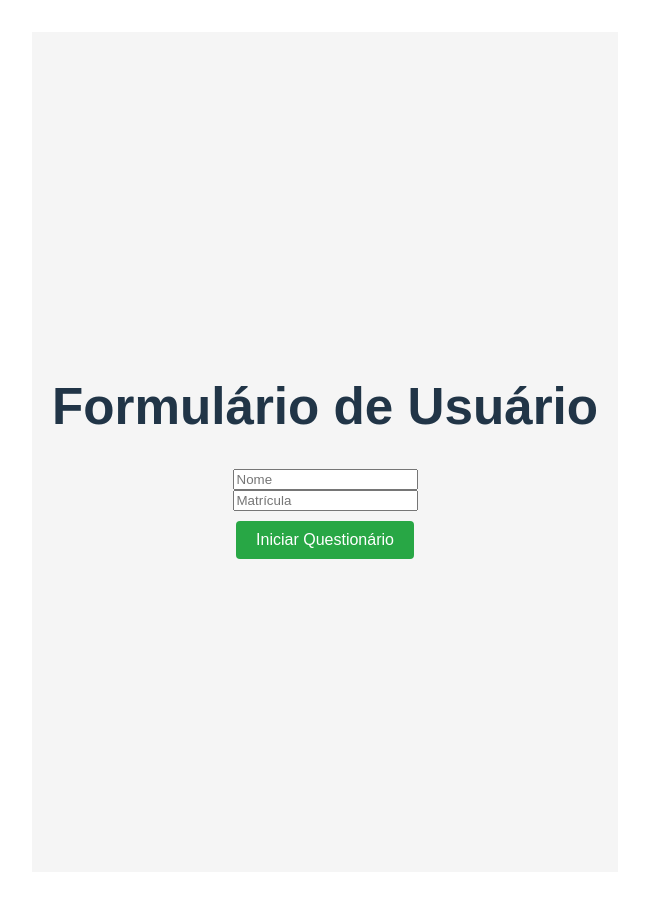
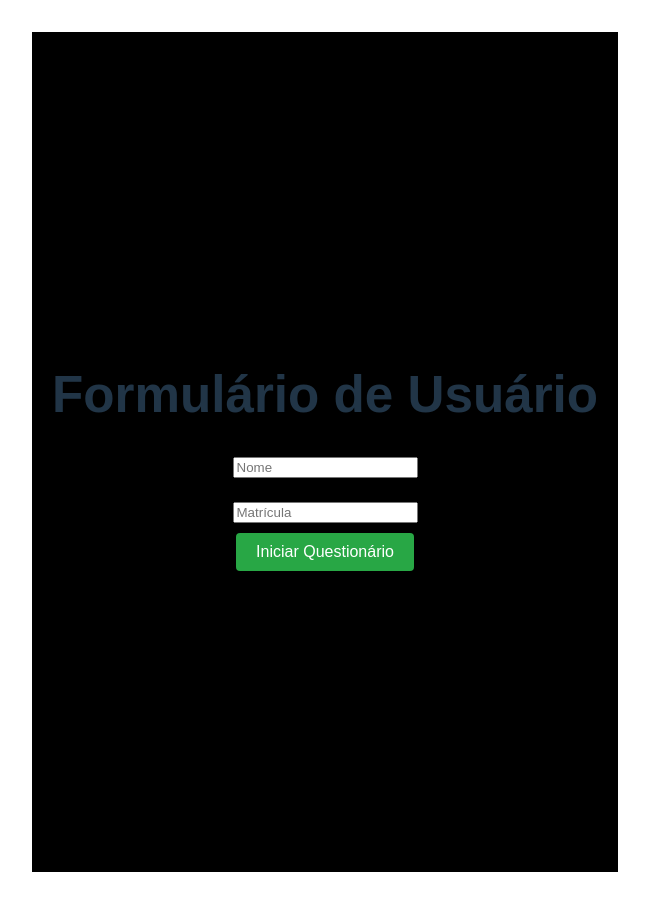
Before and after one commit to Joaojapa/projeto, a React (Vite) app: page / in a window 1280 px wide. Shown: the whole page, without its empty margins (315-964 px from the left). Built offline with nearby package versions, Linux system fonts and the light colour scheme.

Commit message:
alterando cor de fundo e espaçamento entre campo "nome" e "matricula"

```diff
--- a/index.html
+++ b/index.html
@@ -1,5 +1,5 @@
 <!doctype html>
-<html lang="en">
+<html lang="pt-br">
   <head>
     <meta charset="UTF-8" />
     <link rel="icon" type="image/svg+xml" href="/vite.svg" />
--- a/src/App.css
+++ b/src/App.css
@@ -18,7 +18,7 @@
   font-family: Arial, sans-serif;
   text-align: center;
   padding: 20px;
-  background-color: #f5f5f5;
+  background-color: black;
 }
 
 .user-info {
--- a/src/App.jsx
+++ b/src/App.jsx
@@ -143,6 +143,7 @@ function App() {
             value={name}
             onChange={(e) => setName(e.target.value)}
           />
+          <br></br>
           <input
             type="text"
             placeholder="Matrícula"
```
